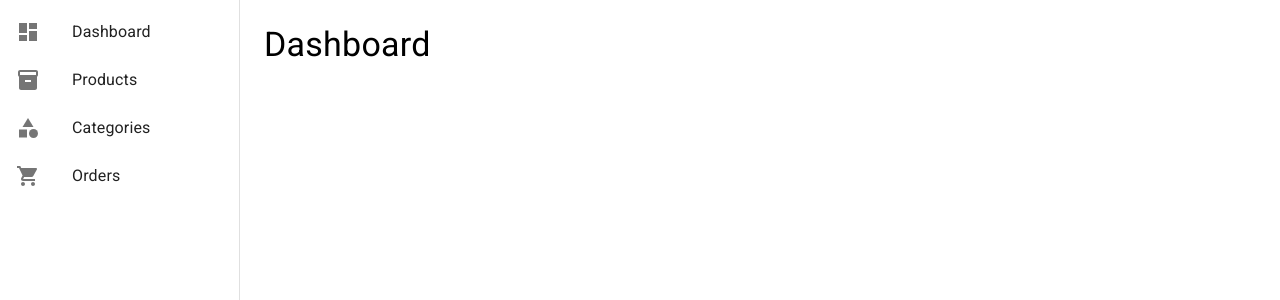
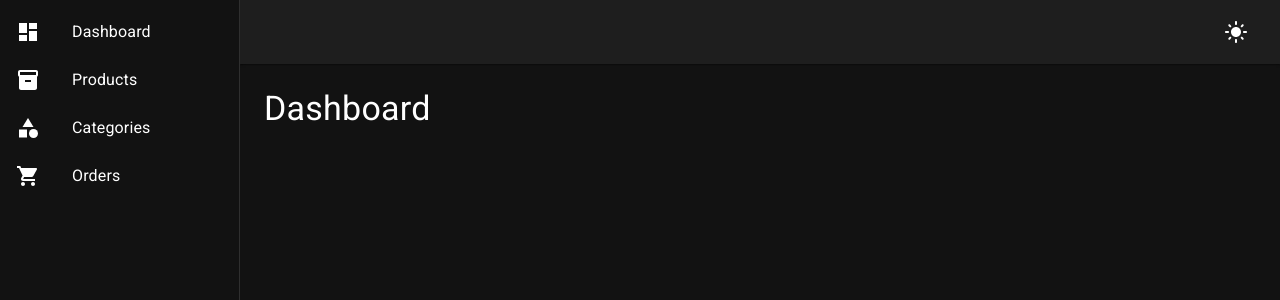
Before and after one commit to lui7henrique/full-stack-front-end, a React (Vite) app: page / in a window 1280 px wide. Shown: the top 300 px of the page. Built offline with nearby package versions, Linux system fonts and the light colour scheme.

Commit message:
feat: implement theme context and toggle functionality; enhance layout with theme switcher

```diff
--- a/src/App.tsx
+++ b/src/App.tsx
@@ -1,5 +1,6 @@
 import { BrowserRouter, Route, Routes } from 'react-router-dom';
 import { Layout } from './components/layout/layout';
+import { ThemeProvider } from './contexts/theme-context';
 import { Categories } from './pages/categories/categories';
 import { Dashboard } from './pages/dashboard/dashboard';
 import { Orders } from './pages/orders/orders';
@@ -7,6 +8,7 @@ import { Products } from './pages/products/products';
 
 export function App(): JSX.Element {
   return (
+    <ThemeProvider>
       <BrowserRouter>
         <Routes>
           <Route path="/" element={<Layout />}>
@@ -17,6 +19,7 @@ export function App(): JSX.Element {
           </Route>
         </Routes>
       </BrowserRouter>
+    </ThemeProvider>
   );
 }
 
--- a/src/components/layout/layout.tsx
+++ b/src/components/layout/layout.tsx
@@ -1,19 +1,26 @@
 import {
   Category as CategoriesIcon,
+  DarkMode as DarkModeIcon,
   Dashboard as DashboardIcon,
+  LightMode as LightModeIcon,
   ShoppingCart as OrdersIcon,
   Inventory as ProductsIcon,
+  AccountCircle as UserIcon,
 } from '@mui/icons-material';
 import {
+  AppBar,
   Box,
   Drawer,
+  IconButton,
   List,
   ListItem,
   ListItemButton,
   ListItemIcon,
   ListItemText,
+  Toolbar,
 } from '@mui/material';
 import { Link, Outlet } from 'react-router-dom';
+import { useTheme } from '../../contexts/theme-context';
 
 const DRAWER_WIDTH = 240;
 
@@ -25,6 +32,8 @@ const MENU_ITEMS = [
 ];
 
 export function Layout(): JSX.Element {
+  const { toggleTheme, isDarkMode } = useTheme();
+
   return (
     <Box sx={{ display: 'flex' }}>
       <Drawer
@@ -54,11 +63,20 @@ export function Layout(): JSX.Element {
         component="main"
         sx={{
           flexGrow: 1,
-          p: 3,
           width: `calc(100% - ${DRAWER_WIDTH}px)`,
         }}
       >
-        <Outlet />
+        <AppBar position="static" elevation={1}>
+          <Toolbar sx={{ justifyContent: 'flex-end', gap: 1 }}>
+            <IconButton onClick={toggleTheme} color="inherit">
+              {isDarkMode ? <LightModeIcon /> : <DarkModeIcon />}
+            </IconButton>
+          </Toolbar>
+        </AppBar>
+
+        <Box sx={{ p: 3 }}>
+          <Outlet />
+        </Box>
       </Box>
     </Box>
   );
--- /dev/null
+++ b/src/contexts/theme-context.tsx
@@ -0,0 +1,39 @@
+import { ThemeProvider as MUIThemeProvider, createTheme } from '@mui/material';
+import CssBaseline from '@mui/material/CssBaseline';
+import { createContext, useContext, useMemo, useState } from 'react';
+
+interface ThemeContextType {
+  toggleTheme: () => void;
+  isDarkMode: boolean;
+}
+
+const ThemeContext = createContext<ThemeContextType>({} as ThemeContextType);
+
+export function ThemeProvider({ children }: { children: React.ReactNode }): JSX.Element {
+  const [isDarkMode, setIsDarkMode] = useState(true);
+
+  const theme = useMemo(
+    () =>
+      createTheme({
+        palette: {
+          mode: isDarkMode ? 'dark' : 'light',
+        },
+      }),
+    [isDarkMode],
+  );
+
+  const toggleTheme = (): void => {
+    setIsDarkMode((prev) => !prev);
+  };
+
+  return (
+    <ThemeContext.Provider value={{ toggleTheme, isDarkMode }}>
+      <MUIThemeProvider theme={theme}>
+        <CssBaseline />
+        {children}
+      </MUIThemeProvider>
+    </ThemeContext.Provider>
+  );
+}
+
+export const useTheme = (): ThemeContextType => useContext(ThemeContext);
```
Lines whose indentation alone changed are shown as unchanged.
